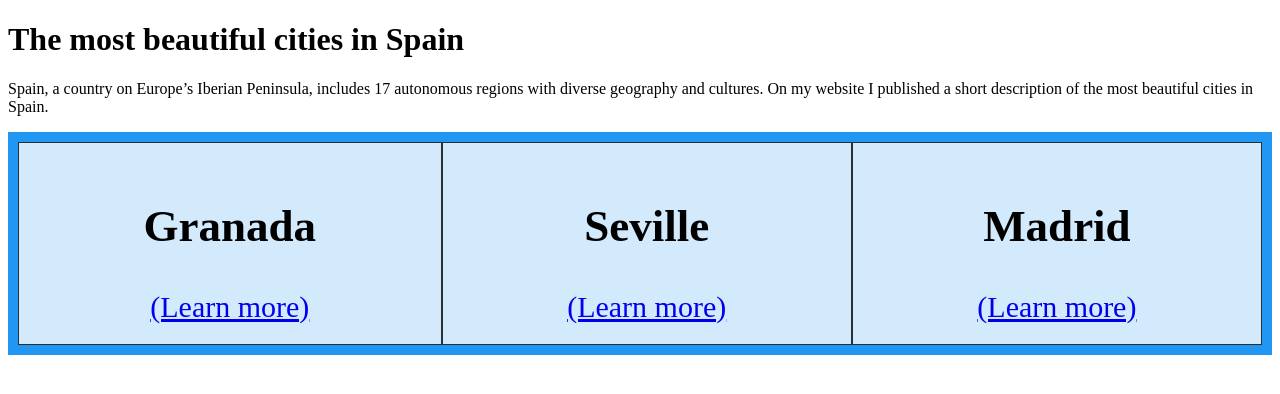
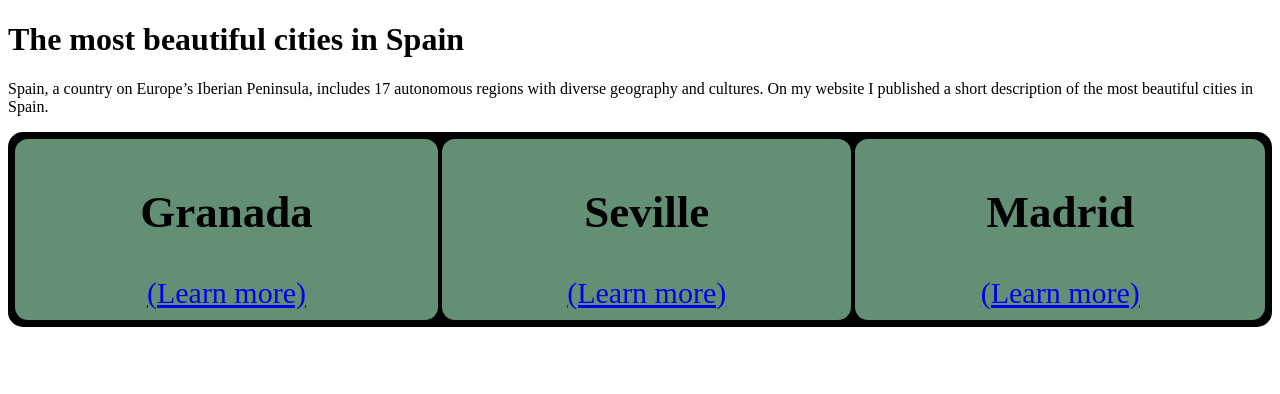
Before and after one commit to egorceed/ChumakovEgor.github.io, a plain HTML site: page index.html in a window 1280 px wide. Drawn offline with Linux system fonts and the light colour scheme.

Commit message:
Update index.css

```diff
--- a/index.css
+++ b/index.css
@@ -1,13 +1,15 @@
 .grid-container {
   display: grid;
   grid-template-columns: auto auto auto;
-    background-color: #2196F3;
-    padding: 10px;
+  background-color: #000;
+  padding: 5px;
+  border-radius: 15px 15px 15px 15px;
 }
 .grid-item {
-    background-color: rgba(255, 255, 255, 0.8);
-    border: 1px solid rgba(0, 0, 0, 0.8);
-    padding: 20px;
+  background-color: rgba(99, 144, 117, 1);
+  border: 2px solid rgb(0, 0, 0);
+  padding: 10px;
   font-size: 30px;
   text-align: center;
+  border-radius: 15px 15px 15px 15px;
 }
```
Lines whose indentation alone changed are shown as unchanged.
